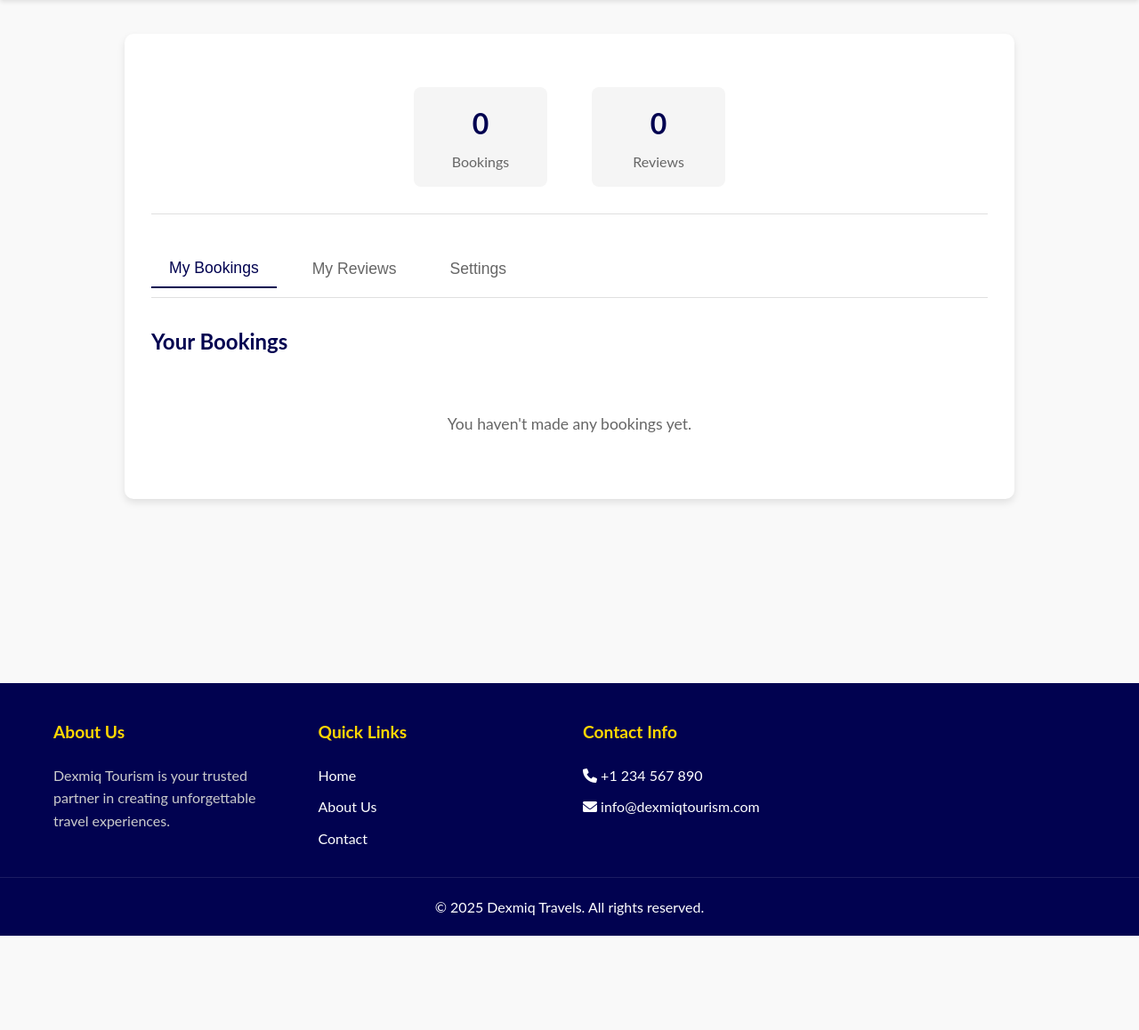
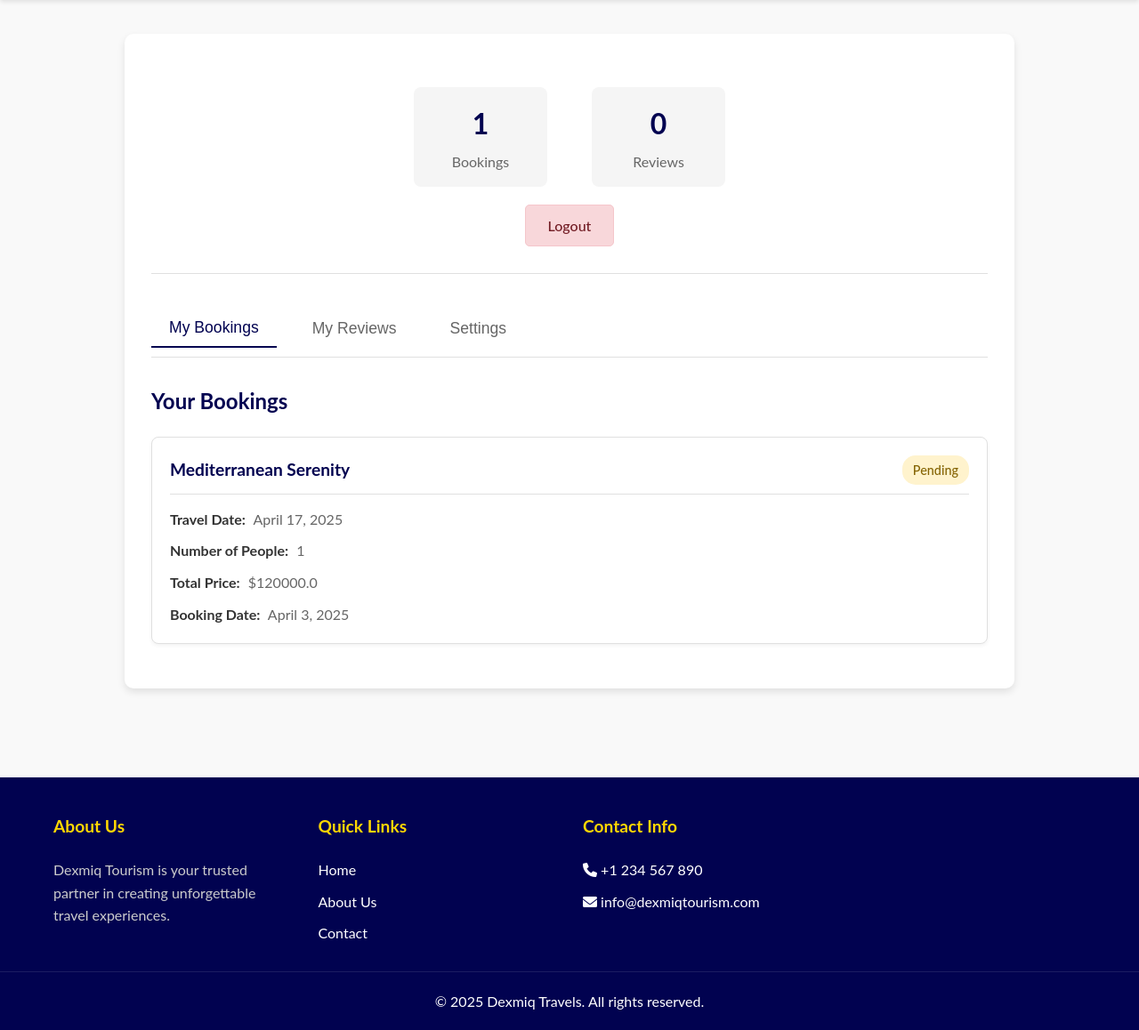
Before and after one commit to CobraOmega/Dexmiq-Tourism, a Django app: template templates/profile.html in a window 1280 px wide. Shown: the part 82-1240 px from the top of the page at 89% size. Before the commit the page ends 1134 px from the top, so only its background shows below. Run offline with Django 5.2, Linux system fonts and the light colour scheme; data comes from the database, SQL or seed files in the repository; both versions use the stored data as it was after the commit; tables that the repository leaves empty hold one stand-in row (values such as "Sample post"); the template is opened without the code that fills it: values that come from a table or form of the project are taken from there, most other values are stand-ins (such as "Sample title", 1, 10 or a date in 2020).

Commit message:
added profile interface functionality, logout feature

```diff
--- a/booking/models.py
+++ b/booking/models.py
@@ -44,4 +44,4 @@ class Booking(models.Model):
             raise ValidationError("Minimum of 1 people required for booking!")
 
     def __str__(self):
-        return f"Booking {self.id}  - {self.customer.first_name} {self.customer.last_name} - {self.package.title}"
+        return f"Booking {self.id} - {self.customer.user.first_name} {self.customer.user.last_name} - {self.package.title}"
--- a/customer/urls.py
+++ b/customer/urls.py
@@ -1,10 +1,11 @@
 from django.urls import path
-from .views import signup_view, login_view, activate_account, profile_view
+from .views import signup_view, login_view, activate_account, profile_view, logout_view
 
 urlpatterns = [
     # Frontend authentication
     path('signup/', signup_view, name='signup'),
     path('login/', login_view, name='login'),
+    path('logout/', logout_view, name='logout'),
     path('activate/<uidb64>/<token>/', activate_account, name='activate'),
     path('profile/', profile_view, name='profile'),
 ]
--- a/static/css/stylemain.css
+++ b/static/css/stylemain.css
@@ -732,3 +732,88 @@ footer {
         text-align: center;
     }
 }
+
+/* Booking Cards */
+.booking-card {
+    background: #fff;
+    border: 1px solid #e0e0e0;
+    border-radius: 8px;
+    padding: 20px;
+    margin-bottom: 20px;
+    box-shadow: 0 2px 4px rgba(0, 0, 0, 0.05);
+}
+
+.booking-header {
+    display: flex;
+    justify-content: space-between;
+    align-items: center;
+    margin-bottom: 15px;
+    padding-bottom: 10px;
+    border-bottom: 1px solid #e0e0e0;
+}
+
+.booking-header h4 {
+    font-size: 1.2rem;
+    color: #010250;
+    margin: 0;
+}
+
+.booking-status {
+    padding: 5px 12px;
+    border-radius: 15px;
+    font-size: 0.9rem;
+    font-weight: 500;
+}
+
+.booking-status.pending {
+    background-color: #fff3cd;
+    color: #856404;
+}
+
+.booking-status.confirmed {
+    background-color: #d4edda;
+    color: #155724;
+}
+
+.booking-status.cancelled {
+    background-color: #f8d7da;
+    color: #721c24;
+}
+
+.booking-details {
+    display: grid;
+    gap: 10px;
+}
+
+.booking-details p {
+    margin: 0;
+    color: #666;
+}
+
+.booking-details strong {
+    color: #333;
+    margin-right: 5px;
+}
+
+/* Logout Button */
+.logout-container {
+    margin-top: 20px;
+    text-align: center;
+}
+
+.logout-btn {
+    display: inline-block;
+    padding: 10px 25px;
+    background-color: #f8d7da;
+    color: #721c24;
+    border: 1px solid #f5c6cb;
+    border-radius: 5px;
+    font-weight: 500;
+    transition: all 0.3s ease;
+}
+
+.logout-btn:hover {
+    background-color: #721c24;
+    color: #fff;
+    border-color: #721c24;
+}
--- a/templates/profile.html
+++ b/templates/profile.html
@@ -34,13 +34,16 @@
                         <p class="email">{{ user.email }}</p>
                         <div class="profile-stats">
                             <div class="stat-item">
-                                <span class="stat-number">0</span>
+                                <span class="stat-number">{{ booking_count }}</span>
                                 <span class="stat-label">Bookings</span>
                             </div>
                             <div class="stat-item">
                                 <span class="stat-number">0</span>
                                 <span class="stat-label">Reviews</span>
                             </div>
+                        </div>
+                        <div class="logout-container">
+                            <a href="{% url 'logout' %}" class="logout-btn">Logout</a>
                         </div>
                     </div>
                 </div>
@@ -56,7 +59,24 @@
                         <div class="tab-pane active" id="bookings">
                             <h3>Your Bookings</h3>
                             <div class="bookings-list">
-                                <p class="no-bookings">You haven't made any bookings yet.</p>
+                                {% if bookings %}
+                                    {% for booking in bookings %}
+                                    <div class="booking-card">
+                                        <div class="booking-header">
+                                            <h4>{{ booking.package.title }}</h4>
+                                            <span class="booking-status {{ booking.status }}">{{ booking.status|title }}</span>
+                                        </div>
+                                        <div class="booking-details">
+                                            <p><strong>Travel Date:</strong> {{ booking.travel_date }}</p>
+                                            <p><strong>Number of People:</strong> {{ booking.number_of_people }}</p>
+                                            <p><strong>Total Price:</strong> ${{ booking.total_price }}</p>
+                                            <p><strong>Booking Date:</strong> {{ booking.booking_date }}</p>
+                                        </div>
+                                    </div>
+                                    {% endfor %}
+                                {% else %}
+                                    <p class="no-bookings">You haven't made any bookings yet.</p>
+                                {% endif %}
                             </div>
                         </div>
 
```
Also changed, not shown: customer/views.py (+20 -1 lines), db.sqlite3.
